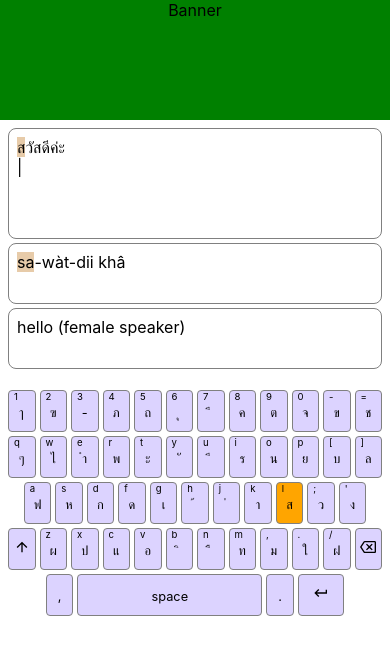
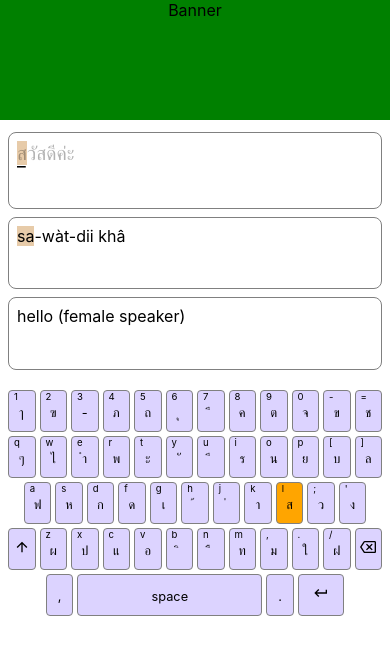
Before and after one commit to alvinlamSL/thai-typing-game, a React (Create React App) app: page / in a window 390 px wide. Shown: the top 654 px of the page. Built offline with nearby package versions, Linux system fonts and the light colour scheme.

Commit message:
Change to ghost text display (#26)
* Remove dependency on App.css

* Removed unnecessary index.tsx code from TextDisplay

* Use ghost text

* Make phoneme highlight opaque for thai

```diff
--- a/src/App.css
+++ /dev/null
@@ -1,38 +0,0 @@
-.App {
-  text-align: center;
-}
-
-.App-logo {
-  height: 40vmin;
-  pointer-events: none;
-}
-
-@media (prefers-reduced-motion: no-preference) {
-  .App-logo {
-    animation: App-logo-spin infinite 20s linear;
-  }
-}
-
-.App-header {
-  background-color: #282c34;
-  min-height: 100vh;
-  display: flex;
-  flex-direction: column;
-  align-items: center;
-  justify-content: center;
-  font-size: calc(10px + 2vmin);
-  color: white;
-}
-
-.App-link {
-  color: #61dafb;
-}
-
-@keyframes App-logo-spin {
-  from {
-    transform: rotate(0deg);
-  }
-  to {
-    transform: rotate(360deg);
-  }
-}
--- a/src/App.styles.ts
+++ b/src/App.styles.ts
@@ -2,6 +2,7 @@ import { type SxProps } from '@mui/system';
 
 const styles: Record<string, SxProps> = {
     appContainer: {
+        textAlign: 'center',
         paddingLeft: {
             xs: 0,
             md: 2,
--- a/src/App.tsx
+++ b/src/App.tsx
@@ -9,7 +9,6 @@ import Banner from './components/Banner';
 import TextDisplay from './components/TextDisplay/index';
 import KeyboardDisplay from './components/KeyboardDisplay';
 
-import './App.css';
 import styles from './App.styles';
 
 const App: React.FC = () => {
--- a/src/components/TextDisplay/TextDisplay.styles.ts
+++ b/src/components/TextDisplay/TextDisplay.styles.ts
@@ -2,6 +2,20 @@ import { type SxProps } from '@mui/system';
 import { keyframes } from '@mui/system';
 
 const blink = keyframes`from,to{color:transparent}50%{color:#000}`;
+
+const textBoxStyle = {
+    width: '100%',
+    borderWidth: '2px',
+    borderRadius: '8px',
+    textAlign: 'left',
+    marginTop: '4px',
+    marginBottom: '4px',
+    padding: 1,
+    border: {
+        xs: '1px solid gray',
+        md: '1.5px solid gray',
+    },
+};
 
 const styles: Record<string, SxProps> = {
     main: {
@@ -9,19 +23,17 @@ const styles: Record<string, SxProps> = {
         padding: { xs: 1, md: 2 },
     },
     textBox: {
-        width: '100%',
-        borderWidth: '2px',
-        borderRadius: '8px',
-        textAlign: 'left',
-        padding: 1,
-        border: {
-            xs: '1px solid gray',
-            md: '1.5px solid gray',
-        },
+        ...textBoxStyle,
         fontSize: { xs: '1em', md: '1.2em' },
+    },
+    thaiTextBox: {
+        ...textBoxStyle,
+        fontSize: { xs: '1.2em', md: '1.5em' },
     },
     blinkingCursor: {
         animation: `${blink} 1s steps(5,start) infinite`,
+        position: 'absolute',
+        top: { xs: '6px', md: '12px' },
     },
     textHighlight: {
         color: '#006600'
@@ -29,9 +41,22 @@ const styles: Record<string, SxProps> = {
     textHighlightError: {
         color: '#B30000'
     },
-    phonemeHighlight: {
+    phonemeHighlightEnglish: {
         background: '#E7CBA9',
-        color: 'black',
+    },
+    phonemeHighlightThai: {
+        background: '#E7CBA9',
+        color: '#E7CBA9',
+    },
+    thaiGhostText: {
+        opacity: '30%',
+    },
+    thaiFrontText: {
+        position: 'absolute',
+    },
+    phonemeHighlightText: {
+        position: 'absolute',
+        color: 'white',
     },
 };
 
--- a/src/components/TextDisplay/TextDisplay.tsx
+++ b/src/components/TextDisplay/TextDisplay.tsx
@@ -1,22 +1,12 @@
-import React from 'react';
+import React, { useContext } from 'react';
 import { Box } from '@mui/system';
 import { Grid } from '@mui/material';
 
 import { compoundLetters } from './constants';
 
+import ReducerContext from '../../reducer/reducerContext';
+
 import styles from './TextDisplay.styles';
-
-interface TextDisplayProps {
-    enteredText: string
-    thaiScript: string
-    engScript: string
-    engPhonemeScript: string
-    engPhonemeStartIndex: number
-    engPhonemeEndIndex: number
-    thaiPhonemeStartIndex: number
-    thaiPhonemeEndIndex: number
-    backspacesRequired: number
-}
 
 interface ThaiScriptDisplayProps {
     enteredText: string
@@ -60,21 +50,22 @@ const ThaiScriptDisplay: React.FC<ThaiScriptDisplayProps> = ({
         <Grid
             item
             sx={{
-                ...styles?.textBox,
-                height: '45%',
+                ...styles?.thaiTextBox,
             }}
         >
+            <Box sx={{ ...styles?.phonemeHighlightText }}>
                 <Box component='span'>
                     {thaiScript.slice(0, thaiPhonemeStartIndex)}
                 </Box>
-            <Box component='span' sx={{ ...styles?.phonemeHighlight }}>
+                <Box component='span' sx={{ ...styles?.phonemeHighlightThai }}>
                     {thaiScript.slice(thaiPhonemeStartIndex, thaiPhonemeEndIndex)}
                 </Box>
                 <Box component='span'>
                     {thaiScript.slice(thaiPhonemeEndIndex)}
                 </Box>
-            <div/>
-            <Box component='span'>
+            </Box>
+            <Box sx={{ ...styles.thaiFrontText }}>
+                <Box component='span' sx={{ color: 'green' }}>
                     {enteredText.slice(0, highlightEnteredTextStartIndex)}
                 </Box>
                 <Box component='span' sx={
@@ -85,7 +76,13 @@ const ThaiScriptDisplay: React.FC<ThaiScriptDisplayProps> = ({
                     {enteredText.slice(highlightEnteredTextStartIndex)}
                 </Box>
                 <Box component='span' sx={{ ...styles?.blinkingCursor }}>
-                |
+                    _
+                </Box>
+            </Box>
+            <Box sx={{ ...styles.thaiGhostText }}>
+                <Box component='span'>
+                    {thaiScript}
+                </Box>
             </Box>
         </Grid>
     );
@@ -101,13 +98,12 @@ const EngPhonemeScriptDisplay: React.FC<EngPhonemeScriptDisplayProps> = ({
             item
             sx={{
                 ...styles?.textBox,
-                height: '25%',
             }}
         >
             <Box component='span'>
                 {engPhonemeScript.slice(0, engPhonemeStartIndex)}
             </Box>
-            <Box component='span' sx={{ ...styles?.phonemeHighlight }}>
+            <Box component='span' sx={{ ...styles?.phonemeHighlightEnglish }}>
                 {engPhonemeScript.slice(engPhonemeStartIndex, engPhonemeEndIndex)}
             </Box>
             <Box component='span'>
@@ -123,7 +119,6 @@ const EngScriptDisplay: React.FC<EngScriptDisplayProps> = ({ engScript }) => {
             item
             sx={{
                 ...styles?.textBox,
-                height: '25%',
             }}
         >
             {engScript}
@@ -131,35 +126,52 @@ const EngScriptDisplay: React.FC<EngScriptDisplayProps> = ({ engScript }) => {
     );
 };
 
-const TextDisplay: React.FC<TextDisplayProps> = ({
+const TextDisplay: React.FC = () => {
+    const { state } = useContext(ReducerContext);
+
+    const {
+        backspacesRequired,
         enteredText,
-    thaiScript,
-    engScript,
-    engPhonemeScript,
-    engPhonemeStartIndex,
-    engPhonemeEndIndex,
-    thaiPhonemeStartIndex,
-    thaiPhonemeEndIndex,
-    backspacesRequired,
-}) => {
+        engPhonemeStartEndList,
+        thaiPhonemeStartEndList,
+        engPhonemeScripts,
+        engScripts,
+        currScriptIndex,
+        currPhonemeIndex,
+        currThaiScript,
+    } = state;
+
+    const {
+        start: engPhonemeStartIndex,
+        end: engPhonemeEndIndex
+    } = engPhonemeStartEndList[currPhonemeIndex] ?? { start: 0, end: 0 };
+
+    const {
+        start: thaiPhonemeStartIndex,
+        end: thaiPhonemeEndIndex
+    } = thaiPhonemeStartEndList[currPhonemeIndex] ?? { start: 0, end: 0 };
+
     return (
         <Box
             sx={{ ...styles?.main }}
         >
-            <Grid container sx={{ height: '100%' }}>
+            <Grid
+                container
+                sx={{ height: '100%' }}
+            >
                 <ThaiScriptDisplay
                     enteredText={enteredText}
-                    thaiScript={thaiScript}
+                    thaiScript={currThaiScript}
                     thaiPhonemeStartIndex={thaiPhonemeStartIndex}
                     thaiPhonemeEndIndex={thaiPhonemeEndIndex}
                     backspacesRequired={backspacesRequired}
                 />
                 <EngPhonemeScriptDisplay
-                    engPhonemeScript={engPhonemeScript}
+                    engPhonemeScript={engPhonemeScripts[currScriptIndex]}
                     engPhonemeStartIndex={engPhonemeStartIndex}
                     engPhonemeEndIndex={engPhonemeEndIndex}
                 />
-                <EngScriptDisplay engScript={engScript} />
+                <EngScriptDisplay engScript={engScripts[currScriptIndex]} />
             </Grid>
         </Box>
     );
--- /dev/null
+++ b/src/components/TextDisplay/index.ts
@@ -0,0 +1 @@
+export { default } from './TextDisplay';
--- a/src/components/TextDisplay/index.tsx
+++ /dev/null
@@ -1,41 +0,0 @@
-import React, { useContext } from 'react';
-
-import TextDisplay from './TextDisplay';
-
-import ReducerContext from '../../reducer/reducerContext';
-
-const TextDisplayContainer: React.FC = () => {
-    const { state } = useContext(ReducerContext);
-
-    const {
-        engPhonemeStartEndList,
-        thaiPhonemeStartEndList,
-        currPhonemeIndex,
-    } = state;
-
-    const {
-        start: engPhonemeStartIndex,
-        end: engPhonemeEndIndex
-    } = engPhonemeStartEndList[currPhonemeIndex] ?? { start: 0, end: 0 };
-
-    const {
-        start: thaiPhonemeStartIndex,
-        end: thaiPhonemeEndIndex
-    } = thaiPhonemeStartEndList[currPhonemeIndex] ?? { start: 0, end: 0 };
-
-    return (
-        <TextDisplay
-            enteredText={state.enteredText}
-            thaiScript={state.currThaiScript}
-            engScript={state.engScripts[state.currScriptIndex]}
-            engPhonemeScript={state.engPhonemeScripts[state.currScriptIndex]}
-            engPhonemeStartIndex={engPhonemeStartIndex}
-            engPhonemeEndIndex={engPhonemeEndIndex}
-            thaiPhonemeStartIndex={thaiPhonemeStartIndex}
-            thaiPhonemeEndIndex={thaiPhonemeEndIndex}
-            backspacesRequired={state.backspacesRequired}
-        />
-    );
-};
-
-export default TextDisplayContainer;
```
Also changed, not shown: src/logo.svg (deleted). Lines whose indentation alone changed are shown as unchanged.
